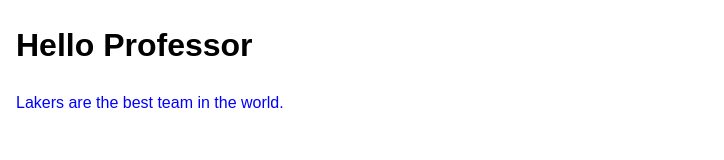
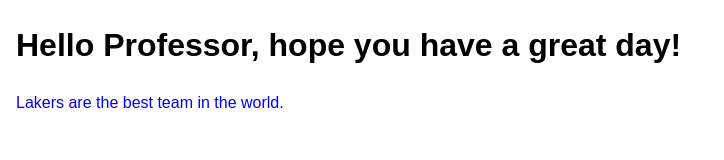
Before and after one commit to realfarshadazam-lab/Comp584_HW1, a plain HTML site: page index.html in a window 1280 px wide. Shown: the whole page, without its empty margins (0-724 px from the left). Drawn offline with Linux system fonts and the light colour scheme.

Commit message:
Update index.html

```diff
--- a/index.html
+++ b/index.html
@@ -19,7 +19,7 @@
   <body>
     <!-- this is the start of content -->
     <h1>
-      Hello Professor
+      Hello Professor, hope you have a great day!
     </h1>
     <p>
       Lakers are the best team in the world.
```
